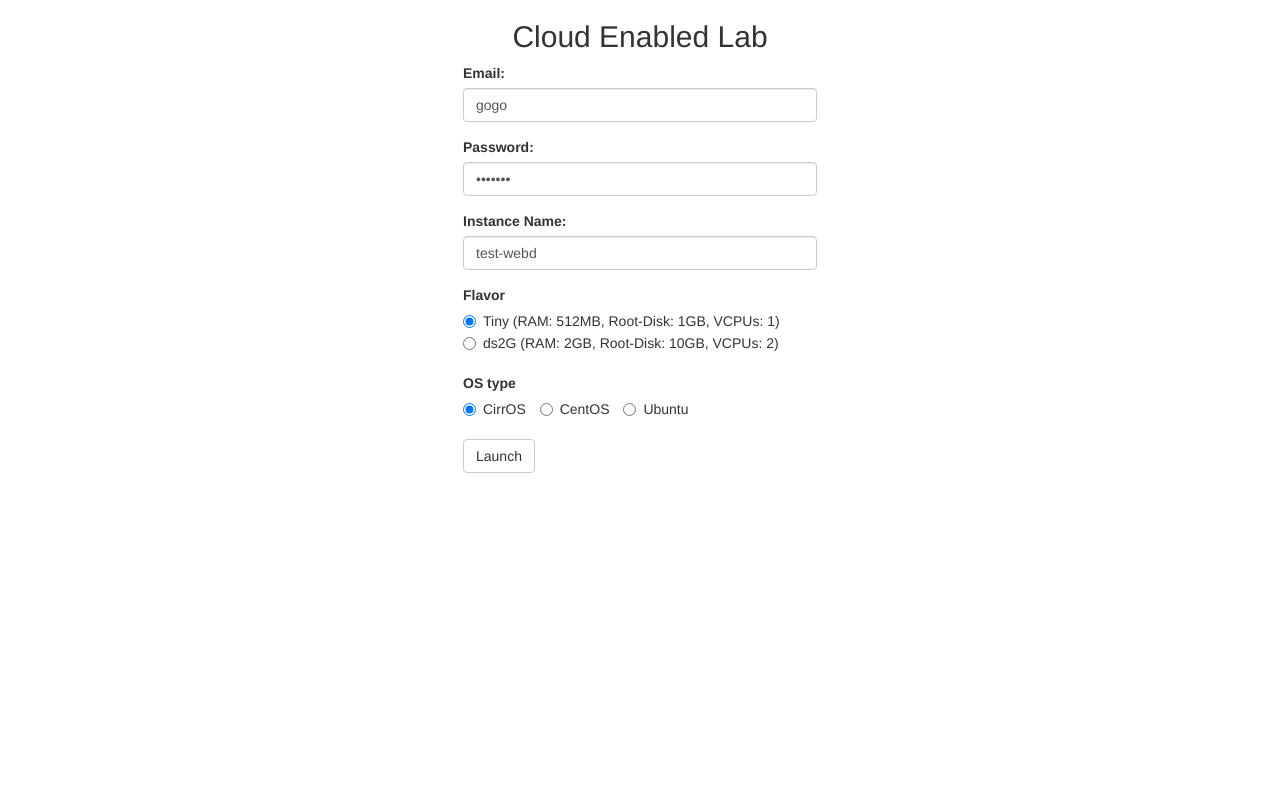
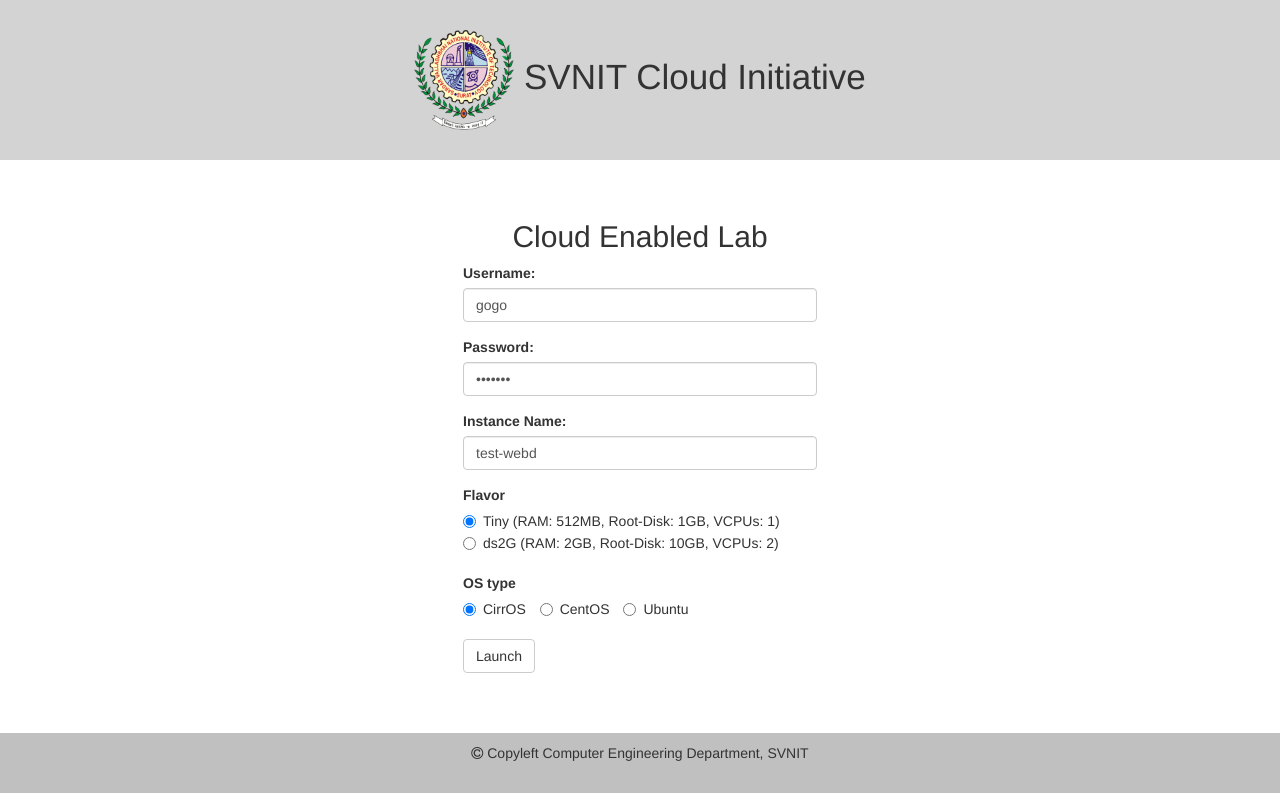
Before and after one commit to Bharghvi/cloud_os, a Django app: page / in a window 1280 px wide. Run offline with Django 3.2, Linux system fonts and the light colour scheme; some libraries are stand-ins or nearby versions.

Commit message:
header-footer Added

```diff
--- a/cloud/templates/cloud/index.html
+++ b/cloud/templates/cloud/index.html
@@ -8,16 +8,51 @@
   {% load static %}
   <script src="{% static 'app.js' %}"></script>
   <link rel="stylesheet" href="https://maxcdn.bootstrapcdn.com/bootstrap/3.3.7/css/bootstrap.min.css">
+  <link rel="stylesheet" href="https://cdnjs.cloudflare.com/ajax/libs/font-awesome/4.7.0/css/font-awesome.min.css">
   <script src="https://ajax.googleapis.com/ajax/libs/jquery/3.3.1/jquery.min.js"></script>
   <script src="https://maxcdn.bootstrapcdn.com/bootstrap/3.3.7/js/bootstrap.min.js"></script>
+  <style media="screen">
+  footer {
+  background-color: #C0C0C0;
+  padding: 10px;
+  text-align: center;
+  height: 60px;
+}
+
+header {
+    background-color: #D3D3D3;
+    padding: 30px;
+    text-align: center;
+    font-size: 35px;
+}
+
+img{
+  height: 100px;
+  width: 100px;
+}
+  </style>
 </head>
 <body>
 
+    <header>
+      <section>
+        <div class="" style="display:inline;">
+          <img src="{% static 'logo.png' %}" alt="">
+        </div>
+
+        <div class="" style="display:inline; white-space:nowrap;">
+          SVNIT Cloud Initiative
+        </div>
+      </section>
+
+  </header>
+  <br><br>
 <div class="container" style="width:30%">
+
   <h2  align="center">Cloud Enabled Lab</h2>
   <form onsubmit="return launchInstance()">
     <div class="form-group">
-      <label for="username">Email:</label>
+      <label for="username">Username:</label>
       <input type="text" class="form-control" id="username" placeholder="Enter username" name="username" value="gogo">
     </div>
     <div class="form-group">
@@ -49,6 +84,11 @@
       </form>
       <div id="instanceUrl" style="margin: 20px; text-align: center;"></div>
     </div>
+    <br><br>
+
+    <footer style="">
+  <i class="fa fa-copyright"></i> Copyleft Computer Engineering Department, SVNIT
+</footer>
 
 </body>
 </html>
```
Also changed, not shown: cloud/static/logo.png (added), 1 other file.
